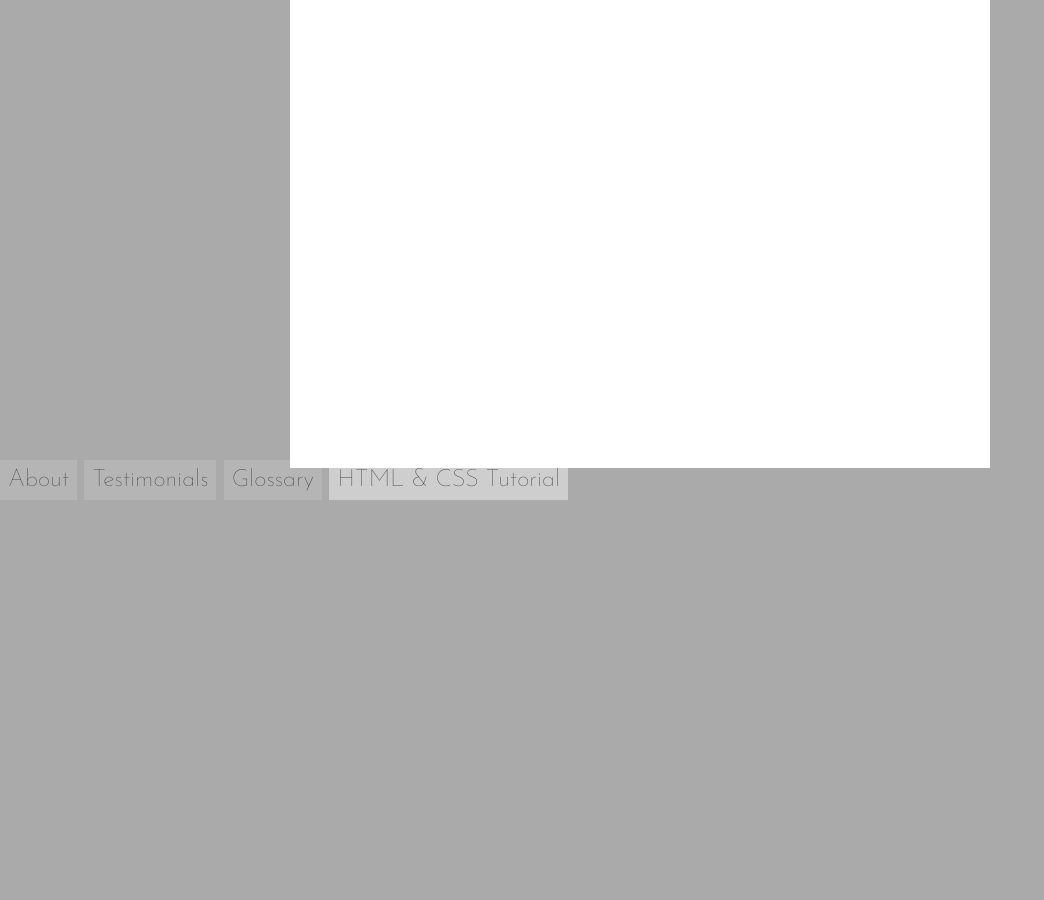
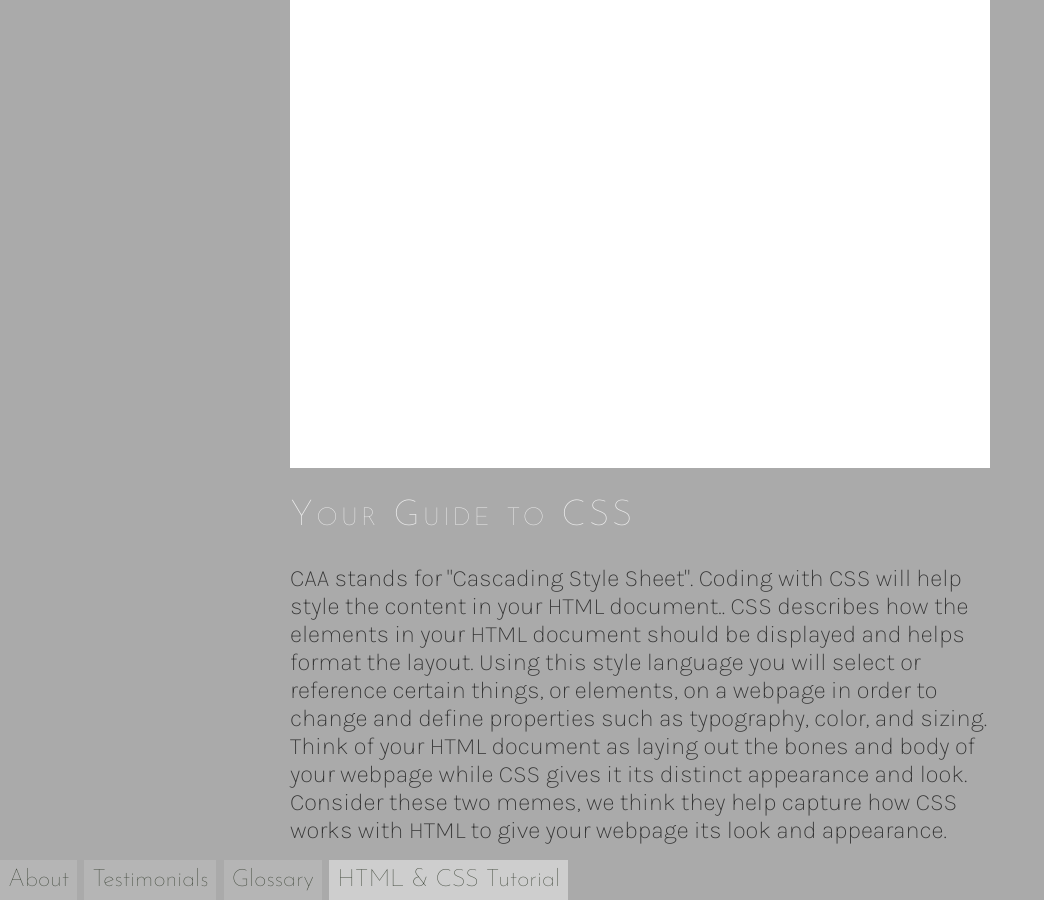
Before and after one commit to scholarslab/brackets, a Jekyll site: the page built from tutorials.html, in a window 1280 px wide and 900 px high, scrolled down 1736 px. Shown: the whole window, without its empty margins (0-1044 px from the left). Built offline with Jekyll 4.4.1, drawn with Linux system fonts in a browser that asks for light colours; before the commit the page ends 2236 px from its top, so only the background shows below that.

Commit message:
my changes

```diff
--- a/tutorials.html
+++ b/tutorials.html
@@ -19,3 +19,8 @@ title: HTML & CSS Tutorial
     <li>Within that folder, you are going to create an html and a css file. Websites are all pages; pages are just files that live somewhere. Imagine the navigation bar of your personal webpage. In addition to your homepage, you might also have a separate page for “Resources” and another for “Teaching”. Each of these pages exist as separate HTML files. Make a folder on your computer that holds your pages. If you want to add images to your website, it is helpful to make a sub-folder for your images as well. How you name these image files is not important.</li>
 </ol>
 </section>
+
+<h1>Your Guide to CSS</h1>
+
+<p>CAA stands for "Cascading Style Sheet". Coding with CSS will help style the content in your HTML document.. CSS describes how the elements in your HTML document should be displayed and helps format the layout. Using this style language you will select or reference certain things, or elements, on a webpage in order to change and define properties such as typography, color, and sizing. Think of your HTML document as laying out the bones and body of your webpage while CSS gives it its distinct appearance and look. Consider these two memes, we think they help capture how CSS works with HTML to give your webpage its look and appearance.
+</p>
```
